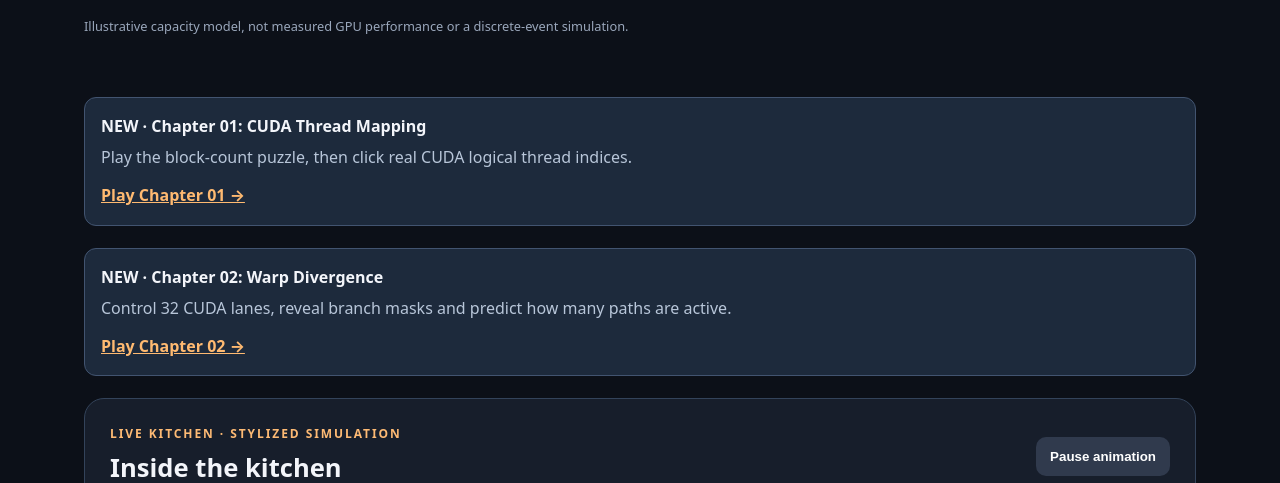
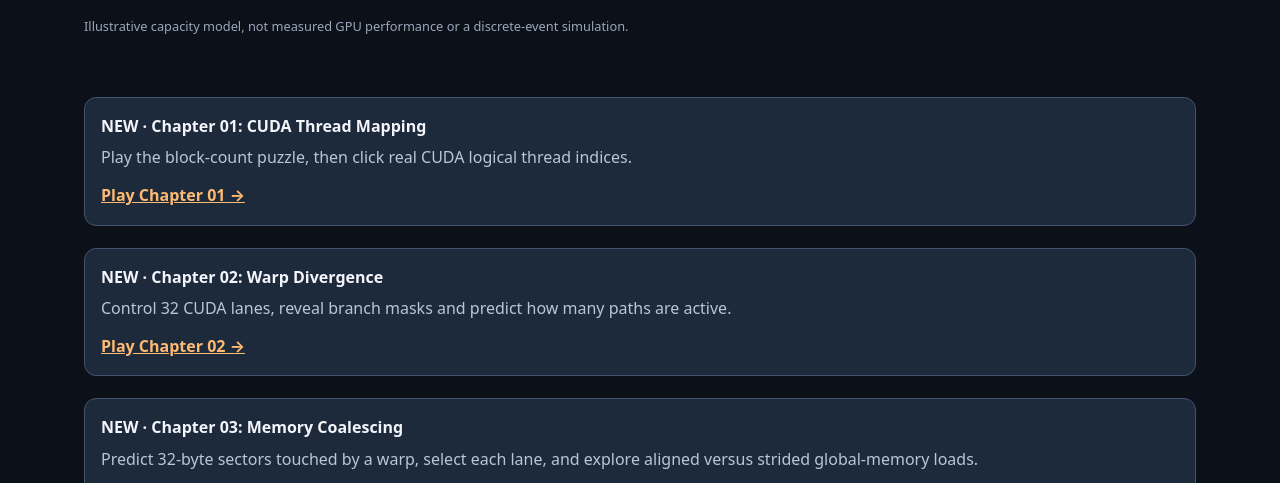
Before and after one commit to hippoley/GPU-Uncooked, a plain HTML site: page playground/index.html in a window 1280 px wide. Shown: the part 456-939 px from the top of the page. Drawn offline with Linux system fonts and the light colour scheme.

Commit message:
feat(playground): expose Chapter 03 memory coalescing game

```diff
--- a/playground/index.html
+++ b/playground/index.html
@@ -12,7 +12,7 @@
 <h1>1,000 cooks.<br><em>Still a slow kitchen?</em></h1>
 <p class="lead">When the pantry cannot deliver ingredients fast enough, hiring more cooks does not fix the dinner rush. Change the kitchen and watch the bottleneck move.</p>
 <p class="note">Illustrative capacity model, not measured GPU performance or a discrete-event simulation.</p></section>
-<div style="background:#1d2a3c;border:1px solid #425470;border-radius:12px;padding:16px;margin-bottom:22px"><strong>NEW · Chapter 01: CUDA Thread Mapping</strong><p style="margin:6px 0 12px;color:#b8c6d9">Play the block-count puzzle, then click real CUDA logical thread indices.</p><a href="./chapters/01-thread-mapping/index.html" style="color:#ffba71;font-weight:750">Play Chapter 01 →</a></div><div style="background:#1d2a3c;border:1px solid #425470;border-radius:12px;padding:16px;margin-bottom:22px"><strong>NEW · Chapter 02: Warp Divergence</strong><p style="margin:6px 0 12px;color:#b8c6d9">Control 32 CUDA lanes, reveal branch masks and predict how many paths are active.</p><a href="./chapters/02-warp-divergence/index.html" style="color:#ffba71;font-weight:750">Play Chapter 02 →</a></div><section class="kitchen-scene" aria-labelledby="scene-title">
+<div style="background:#1d2a3c;border:1px solid #425470;border-radius:12px;padding:16px;margin-bottom:22px"><strong>NEW · Chapter 01: CUDA Thread Mapping</strong><p style="margin:6px 0 12px;color:#b8c6d9">Play the block-count puzzle, then click real CUDA logical thread indices.</p><a href="./chapters/01-thread-mapping/index.html" style="color:#ffba71;font-weight:750">Play Chapter 01 →</a></div><div style="background:#1d2a3c;border:1px solid #425470;border-radius:12px;padding:16px;margin-bottom:22px"><strong>NEW · Chapter 02: Warp Divergence</strong><p style="margin:6px 0 12px;color:#b8c6d9">Control 32 CUDA lanes, reveal branch masks and predict how many paths are active.</p><a href="./chapters/02-warp-divergence/index.html" style="color:#ffba71;font-weight:750">Play Chapter 02 →</a></div><div style="background:#1d2a3c;border:1px solid #425470;border-radius:12px;padding:16px;margin-bottom:22px"><strong>NEW · Chapter 03: Memory Coalescing</strong><p style="margin:6px 0 12px;color:#b8c6d9">Predict 32-byte sectors touched by a warp, select each lane, and explore aligned versus strided global-memory loads.</p><a href="./chapters/03-memory-coalescing/index.html" style="color:#ffba71;font-weight:750">Play Chapter 03 →</a></div><section class="kitchen-scene" aria-labelledby="scene-title">
 <div class="scene-heading"><div><p class="eyebrow">LIVE KITCHEN · STYLIZED SIMULATION</p><h2 id="scene-title">Inside the kitchen</h2></div><button type="button" id="pause" class="secondary">Pause animation</button></div>
 <div class="scene-grid">
 <div class="pantry"><div class="scene-icon">📦</div><strong>PANTRY</strong><span>Ingredient supply</span><div id="supply-flow" class="supply-flow" aria-hidden="true"><span>●</span><span>●</span><span>●</span></div></div>
```
